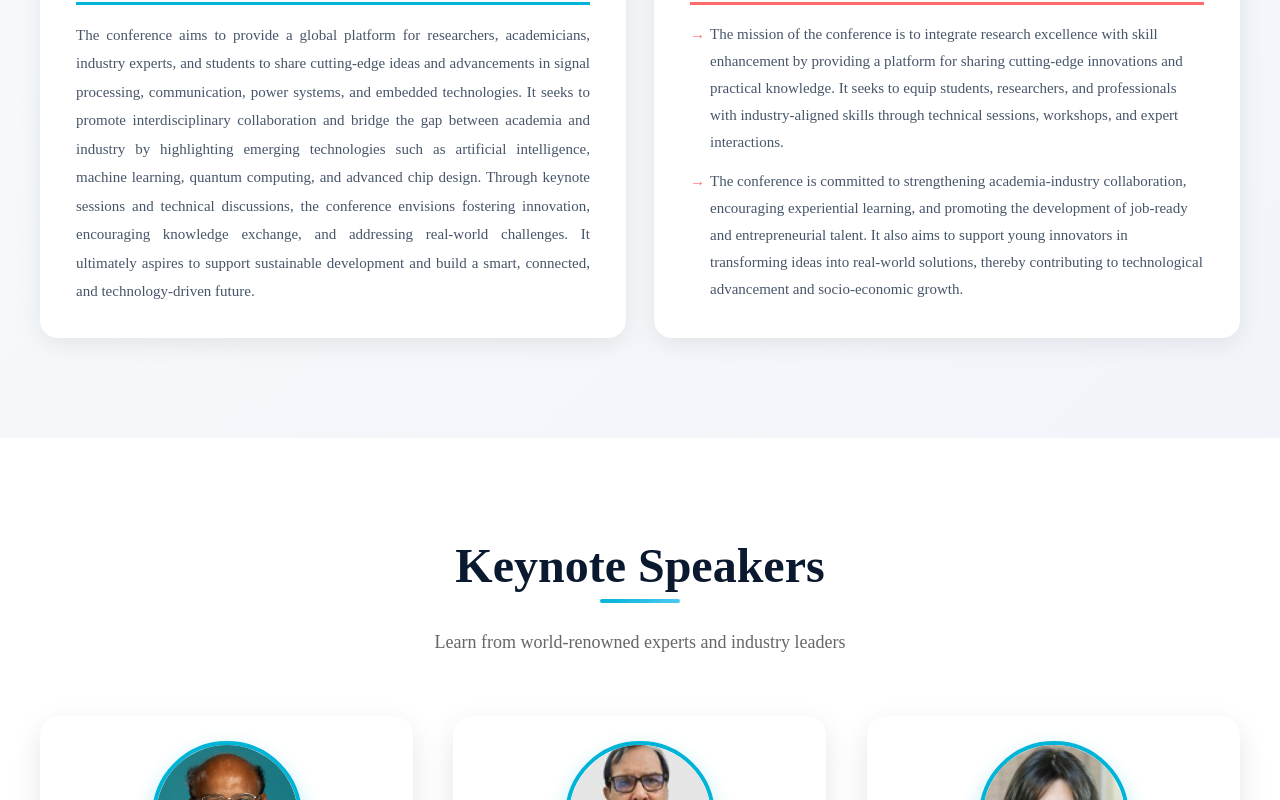
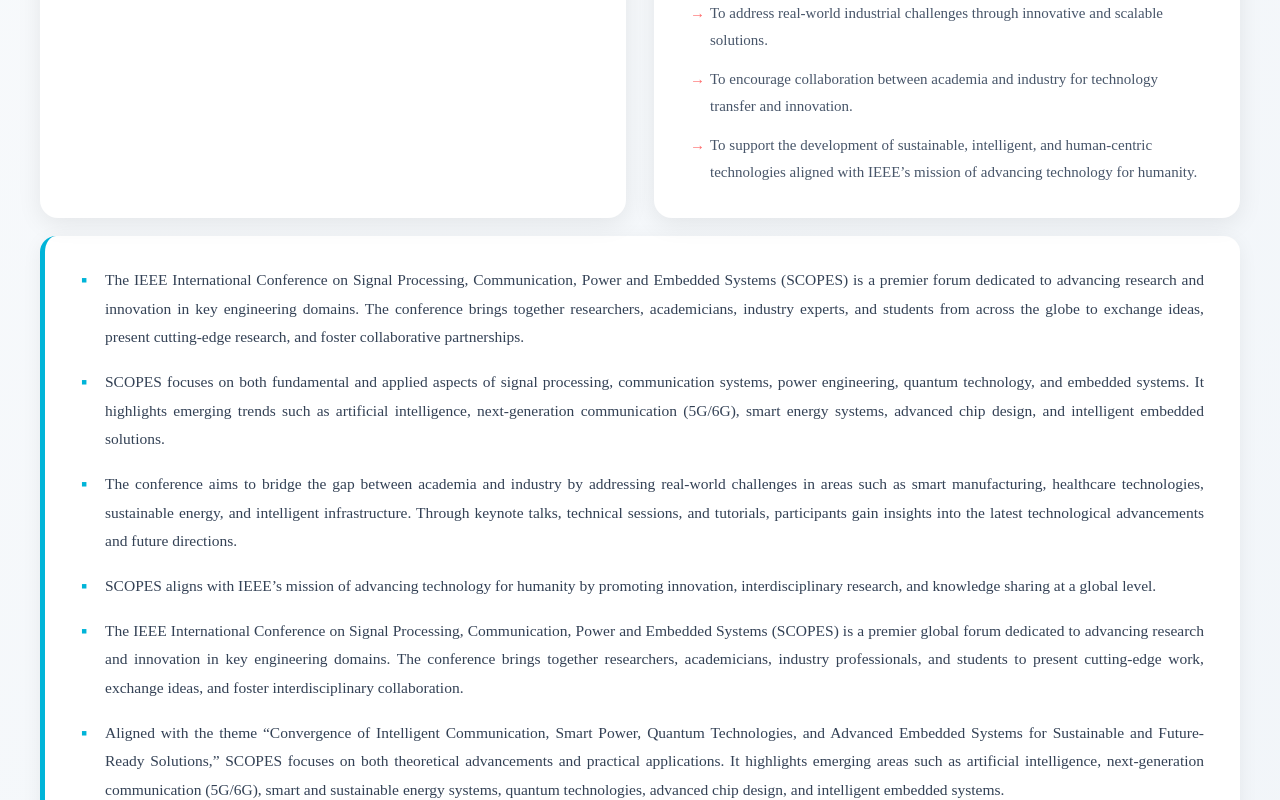
Before and after one commit to krushayu/SCOPES-2027, a React (Create React App) app: page / in a window 1280 px wide. Shown: the part 1620-2420 px from the top of the page. Built offline with nearby package versions, Linux system fonts and the light colour scheme.

Commit message:
fix: CUTM logo link, conf-about bullet list redesign, inline CUTM website link

```diff
--- a/src/Pages/Home.js
+++ b/src/Pages/Home.js
@@ -380,13 +380,6 @@ const Home = () => {
           </p>
         </div>
         <div className="conf-about-body">
-          <p className="conf-about-intro">
-            The International Conference on Sustainability and Cultural Heritage
-            in Digital Construction brings together researchers, engineers, and
-            industry experts. It focuses on integrating green technologies,
-            digital tools like BIM, AI, and IoT, and innovative materials to
-            achieve eco-friendly, efficient, and resilient infrastructure.
-          </p>
           {/* <div className="conf-venue-strip">
             {['Venue 1','Venue 2','Venue 3','Venue 4','Venue 5'].map((v,i) => (
               <span className="conf-venue-tag" key={i}>{v}</span>
@@ -396,45 +389,96 @@ const Home = () => {
             <div className="conf-vm-card conf-vision">
               <h3>Conference Vision</h3>
               <p>
-                The conference aims to provide a global platform for
-                researchers, academicians, industry experts, and students to
-                share cutting-edge ideas and advancements in signal processing,
-                communication, power systems, and embedded technologies. It
-                seeks to promote interdisciplinary collaboration and bridge the
-                gap between academia and industry by highlighting emerging
-                technologies such as artificial intelligence, machine learning,
-                quantum computing, and advanced chip design. Through keynote
-                sessions and technical discussions, the conference envisions
-                fostering innovation, encouraging knowledge exchange, and
-                addressing real-world challenges. It ultimately aspires to
-                support sustainable development and build a smart, connected,
-                and technology-driven future.
+                To become a leading international platform that fosters
+                innovation, interdisciplinary research, and collaboration in
+                emerging technologies, driving the development of intelligent,
+                sustainable, and future-ready engineering solutions aligned with
+                global and industrial needs.
               </p>
             </div>
             <div className="conf-vm-card conf-mission">
               <h3>Conference Mission</h3>
               <ul>
                 <li>
-                  The mission of the conference is to integrate research
-                  excellence with skill enhancement by providing a platform for
-                  sharing cutting-edge innovations and practical knowledge. It
-                  seeks to equip students, researchers, and professionals with
-                  industry-aligned skills through technical sessions, workshops,
-                  and expert interactions.
+                  To provide a global forum for researchers, academicians, and
+                  industry professionals to present and exchange cutting-edge
+                  research.
                 </li>
                 <li>
-                  The conference is committed to strengthening academia-industry
-                  collaboration, encouraging experiential learning, and
-                  promoting the development of job-ready and entrepreneurial
-                  talent. It also aims to support young innovators in
-                  transforming ideas into real-world solutions, thereby
-                  contributing to technological advancement and socio-economic
-                  growth.
+                  To promote integration of signal processing, communication,
+                  power, quantum technologies, and embedded systems.
+                </li>
+                <li>
+                  To address real-world industrial challenges through innovative
+                  and scalable solutions.
+                </li>
+                <li>
+                  To encourage collaboration between academia and industry for
+                  technology transfer and innovation.
+                </li>
+                <li>
+                  To support the development of sustainable, intelligent, and
+                  human-centric technologies aligned with IEEE’s mission of
+                  advancing technology for humanity.
                 </li>
                 {/* <li>To empower researchers, practitioners, and students with emerging knowledge in AI/ML, BIM, IoT, and green engineering for addressing present and future infrastructure challenges.</li> */}
               </ul>
             </div>
-          </div>
+          </div>{" "}
+          <br></br>
+          <ul className="conf-about-intro">
+            <li>
+              The IEEE International Conference on Signal Processing,
+              Communication, Power and Embedded Systems (SCOPES) is a premier
+              forum dedicated to advancing research and innovation in key
+              engineering domains. The conference brings together researchers,
+              academicians, industry experts, and students from across the globe
+              to exchange ideas, present cutting-edge research, and foster
+              collaborative partnerships.
+            </li>
+            <li>
+              SCOPES focuses on both fundamental and applied aspects of signal
+              processing, communication systems, power engineering, quantum
+              technology, and embedded systems. It highlights emerging trends
+              such as artificial intelligence, next-generation communication
+              (5G/6G), smart energy systems, advanced chip design, and
+              intelligent embedded solutions.
+            </li>
+            <li>
+              The conference aims to bridge the gap between academia and
+              industry by addressing real-world challenges in areas such as
+              smart manufacturing, healthcare technologies, sustainable energy,
+              and intelligent infrastructure. Through keynote talks, technical
+              sessions, and tutorials, participants gain insights into the
+              latest technological advancements and future directions.
+            </li>
+            <li>
+              SCOPES aligns with IEEE’s mission of advancing technology for
+              humanity by promoting innovation, interdisciplinary research, and
+              knowledge sharing at a global level.
+            </li>
+                        <li>
+ The IEEE International Conference on Signal Processing, Communication, Power and Embedded Systems (SCOPES) is a premier global forum dedicated to advancing research and innovation in key engineering domains. The conference brings together researchers, academicians, industry professionals, and students to present cutting-edge work, exchange ideas, and foster interdisciplinary collaboration.
+            </li>
+                        <li>
+       Aligned with the theme “Convergence of Intelligent Communication, Smart Power, Quantum Technologies, and Advanced Embedded Systems for Sustainable and Future-Ready Solutions,” SCOPES focuses on both theoretical advancements and practical applications. It highlights emerging areas such as artificial intelligence, next-generation communication (5G/6G), smart and sustainable energy systems, quantum technologies, advanced chip design, and intelligent embedded systems.
+            </li>
+                        <li>
+   The conference aims to bridge the gap between academia and industry by addressing real-world challenges in smart manufacturing, healthcare technologies, energy sustainability, and intelligent infrastructure. Through keynote talks, technical sessions, and tutorials, participants gain insights into recent developments and future trends.
+            </li>
+                        <li>
+            SCOPES aligns with IEEE’s mission of advancing technology for the benefit of humanity by promoting innovation, collaboration, and knowledge dissemination at a global level.
+            </li>
+          </ul>
+          {/* <p className="conf-about-intro">
+        SCOPES focuses on both fundamental and applied aspects of signal processing, communication systems, power engineering, quantum technology, and embedded systems. It highlights emerging trends such as artificial intelligence, next-generation communication (5G/6G), smart energy systems, advanced chip design, and intelligent embedded solutions.          </p>
+          <p className="conf-about-intro">
+        The conference aims to bridge the gap between academia and industry by addressing real-world challenges in areas such as smart manufacturing, healthcare technologies, sustainable energy, and intelligent infrastructure. Through keynote talks, technical sessions, and tutorials, participants gain insights into the latest technological advancements and future directions.          </p>
+          <p className="conf-about-intro">
+        SCOPES aligns with IEEE’s mission of advancing technology for humanity by promoting innovation, interdisciplinary research, and knowledge sharing at a global level.          </p>           */}
+          {/* <p className="conf-about-intro">
+           The IEEE International Conference on Signal Processing, Communication, Power and Embedded Systems (SCOPES) is a premier forum dedicated to advancing research and innovation in key engineering domains. The conference brings together researchers, academicians, industry experts, and students from across the globe to exchange ideas, present cutting-edge research, and foster collaborative partnerships.
+          </p>  */}
         </div>
       </section>
 
@@ -554,39 +598,53 @@ const Home = () => {
           </div>
           <div className="about-text anim-slide-right">
             <p>
-              Centurion University of Technology and Management is the first
-              private University in Odisha which was established through the
-              CUTM Act 4 of the Odisha State Legislative Assembly in 2010. In
-              due course, it has got recognition as Grade-A+ University by NAAC
-              and 12 B status by the UGC. Centurion University's School of
-              Vocational Education and Training has been recognized as a Centre
-              of Excellence by the Ministry of Skill Development and
-              Entrepreneurship, Govt. of India. This University is duly
-              recognized as a pioneer in 'Skill Integrated Higher Education".
-              Its unique model lays specific emphasis on creating sustainable
-              livelihoods on a national scale in challenging geographies through
-              education that results in employability and sparks
-              entrepreneurship. This model has been recognized by multiple
-              Governments (Central and State), Internation Organizations such as
-              UNESCO and the World Bank as well as Policy Think-tanks such as
-              the Niti Ayog. It is the only University in India to be recognized
-              as such. Centurion has focused sed on 'hands- on', 'experience
-              based', 'practice oriented' learning that creates transformative
-              impact through community centric innovation and action research.
-              While promoting Nano, Mini and Micro Enterprises, the University
-              works toward learning experiences that are 'quantifiable',
-              'sustainable', 'scalable' and 'replicable'. Centurion University
-              has both built and participated in building eco-systems that
-              include and integrate the community around it's campuses and
-              beyond, industry, entrepreneurs and other education institutions.
-              Its education and training delivery approach is: Skill Integrated
-              and Employability Teaching/Learning Process Linked
-              Focuses/Leverages Industry and Community Partnerships
-              Creates/co-creates Enterprises{" "}
+              ▪ Centurion University of Technology and Management (CUTM) is a
+              leading state-private university in Odisha, India, with six
+              constituent campuses. Promoted by visionary edupreneurs, it is
+              widely recognized for skill-integrated higher education combining
+              academic excellence with hands-on, industry-linked learning. A
+              sister institution, Centurion University Andhra Pradesh, extends
+              this vision to Vijayanagaram.{" "}
+              <a
+                href="https://cutm.ac.in/"
+                target="_blank"
+                rel="noopener noreferrer"
+                className="cutm-inline-link"
+              >
+                Visit cutm.ac.in →
+              </a>
             </p>
-            {/* <p>
-              This University is duly recognized as a pioneer in 'Skill Integrated Higher Education'. Its unique model lays specific emphasis on creating sustainable livelihoods on a national scale in challenging geographies through education that results in employability and sparks entrepreneurship.
-            </p> */}
+            <p>
+              ▪ CUTM distinguishes itself through entrepreneurship and
+              enterprise creation, with in-house labs for wood engineering,
+              transformer manufacturing, apparel design, e-vehicle production,
+              and waste-to-wealth units serving ITI, diploma, UG, and PG
+              students.
+            </p>
+            <p>
+              ▪ The university hosts over 50 industry-sponsored laboratories and
+              social enterprises under the Gram Tarang brand, fostering
+              employability, inclusive development, technology innovation, and
+              vocational training.
+            </p>
+            <p>
+              ▪ In research, 24 specialized centers focus on computational
+              mathematics, medical diagnostics, aquaculture, phytopharma,
+              genetics, and drone technology, supported by in-house grants for
+              cutting-edge international research.
+            </p>
+            <p>
+              ▪ Academically, CUTM offers 50+ domain and 150+ skill-based
+              courses through 16 schools, with collaborations with Ashok
+              Leyland, Yamaha, Godrej, HAL, Schneider Electric, Dassault
+              Systemes, and Manipal Hospitals.
+            </p>
+            <p>
+              ▪ Built on academia-industry-government collaboration, CUTM
+              partners with NSDC, PMKVY, and Odisha Livelihood Mission,
+              promoting inclusive education and placement-linked training for
+              rural youth and differently-abled individuals.
+            </p>
           </div>
         </div>
       </section>
@@ -601,7 +659,18 @@ const Home = () => {
         <div className="department-content">
           <div className="department-text anim-slide-left">
             <p>
-              Department of Electronics and Communication Engineering aims to produce qualified and dynamic engineers in the fast-changing area of Smart Devices, Mobile Emerging Technologies, Automation, Industrial IoT, and VLSI. The Department has sophisticated and modern laboratory equipment and software/tool (HFSS, CADENCE, MATLAB, MULTISIM, KEIL uVision, LABVIEW) for research and development work in the areas of Antenna and Microwave Engineering, Signal Processing and Communication, VLSI and Embedded System. The department undertakes real-time application projects in Smart Irrigation, Industrial IoT, Soil Moisture Prototype Development, Insulin Pump Prototype Development and Chip Design
+              Department of Electronics and Communication Engineering aims to
+              produce qualified and dynamic engineers in the fast-changing area
+              of Smart Devices, Mobile Emerging Technologies, Automation,
+              Industrial IoT, and VLSI. The Department has sophisticated and
+              modern laboratory equipment and software/tool (HFSS, CADENCE,
+              MATLAB, MULTISIM, KEIL uVision, LABVIEW) for research and
+              development work in the areas of Antenna and Microwave
+              Engineering, Signal Processing and Communication, VLSI and
+              Embedded System. The department undertakes real-time application
+              projects in Smart Irrigation, Industrial IoT, Soil Moisture
+              Prototype Development, Insulin Pump Prototype Development and Chip
+              Design
             </p>
             {/* <p>
               The department undertakes real-time application projects in Smart
--- a/src/styles/Home.css
+++ b/src/styles/Home.css
@@ -623,6 +623,20 @@
   line-height: 1.6;
 }
 
+.cutm-inline-link {
+  color: #00b4d8;
+  font-weight: 600;
+  text-decoration: none;
+  border-bottom: 1.5px solid transparent;
+  transition: color 0.2s ease, border-color 0.2s ease;
+  white-space: nowrap;
+}
+
+.cutm-inline-link:hover {
+  color: #0077b6;
+  border-bottom-color: #0077b6;
+}
+
 /* About University Section */
 .about-university-section {
   padding: 60px 20px;
@@ -999,16 +1013,34 @@
 }
 
 .conf-about-intro {
-  font-size: 17px;
-  line-height: 1.9;
-  color: #334155;
-  text-align: justify;
+  list-style: none;
+  padding: 30px 36px;
+  margin-bottom: 28px;
   background: white;
-  padding: 30px 36px;
   border-radius: 16px;
   border-left: 5px solid #00b4d8;
   box-shadow: 0 4px 20px rgba(0,0,0,0.06);
-  margin-bottom: 28px;
+  display: flex;
+  flex-direction: column;
+  gap: 16px;
+}
+
+.conf-about-intro li {
+  font-size: 15.5px;
+  line-height: 1.85;
+  color: #334155;
+  text-align: justify;
+  padding-left: 24px;
+  position: relative;
+}
+
+.conf-about-intro li::before {
+  content: '▪';
+  position: absolute;
+  left: 0;
+  color: #00b4d8;
+  font-size: 18px;
+  line-height: 1.6;
 }
 
 .conf-venue-strip {
@@ -1099,7 +1131,10 @@
   }
   .conf-about-intro {
     padding: 22px 20px;
-    font-size: 15px;
+    font-size: 14px;
+  }
+  .conf-about-intro li {
+    font-size: 14px;
   }
   .conf-vm-grid {
     grid-template-columns: 1fr;
```
Also changed, not shown: src/Components/Navbar.js (+11 -5 lines).
